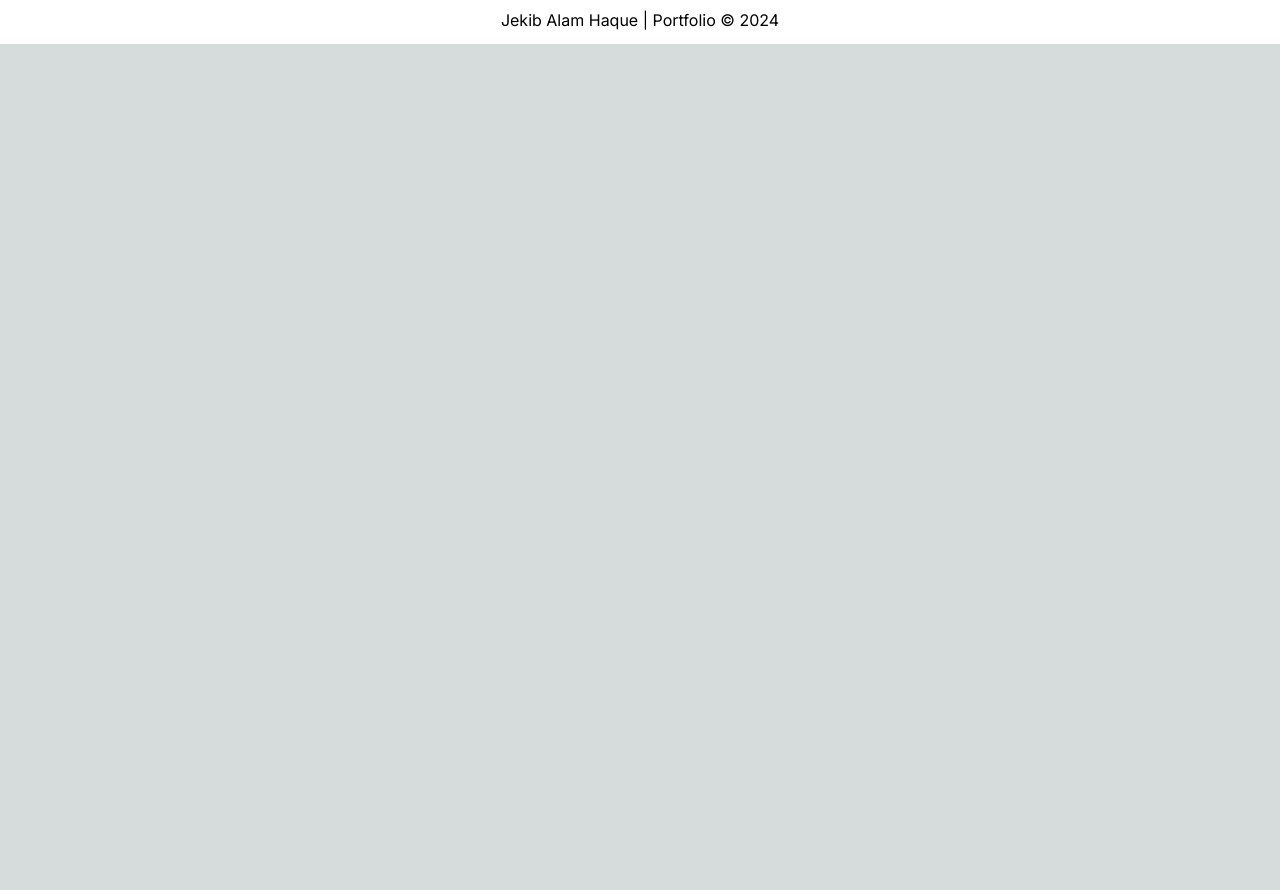
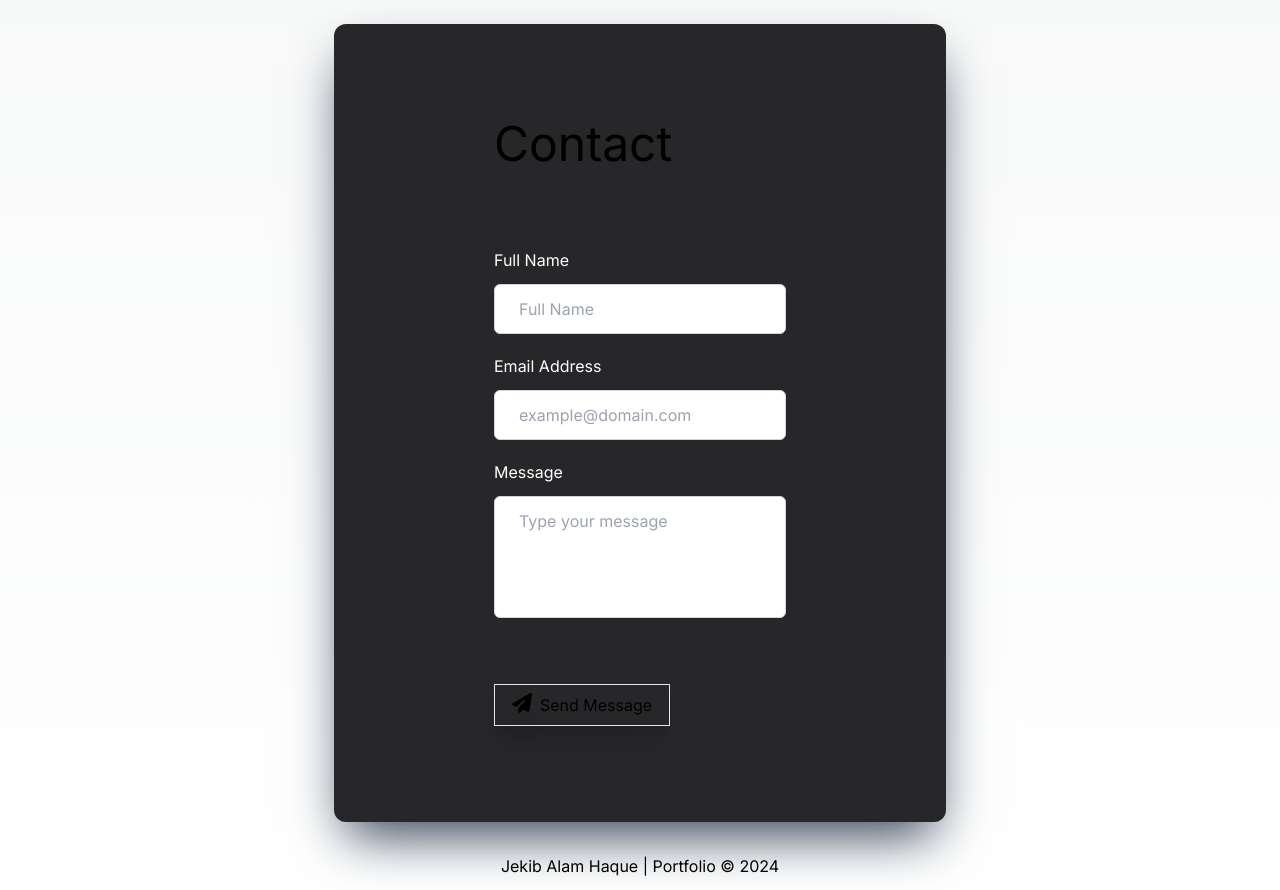
Before and after one commit to jekuuu/portfolio-nextjs, a Next.js app: page / in a window 1280 px wide. Shown: the part 4740-5630 px from the top of the page. Before the commit the page ends 4784 px from the top, so only its background shows below. Built offline with nearby package versions, Linux system fonts and the light colour scheme.

Commit message:
Added contact us page and logics

```diff
--- /dev/null
+++ b/app/api/email/route.ts
@@ -0,0 +1,52 @@
+import { NextResponse, type NextRequest } from "next/server";
+import nodemailer from "nodemailer";
+import Mail from "nodemailer/lib/mailer";
+
+export async function POST(request: NextRequest) {
+  const { email, name, message } = await request.json();
+
+  const transport = nodemailer.createTransport({
+    service: "gmail",
+    /*
+      setting service as 'gmail' is same as providing these setings:
+
+      host: "smtp.gmail.com",
+      port: 465,
+      secure: true
+
+      If you want to use a different email provider other than gmail, you need to provide these manually.
+      Or you can go use these well known services and their settings at
+      https://github.com/nodemailer/nodemailer/blob/master/lib/well-known/services.json
+  */
+    auth: {
+      user: process.env.MY_EMAIL,
+      pass: process.env.MY_PASSWORD,
+    },
+  });
+
+  const mailOptions: Mail.Options = {
+    from: process.env.MY_EMAIL,
+    to: process.env.MY_EMAIL,
+    // cc: email, (uncomment this line if you want to send a copy to the sender)
+    subject: `Message from ${name} (${email})`,
+    text: message,
+  };
+
+  const sendMailPromise = () =>
+    new Promise<string>((resolve, reject) => {
+      transport.sendMail(mailOptions, function (err) {
+        if (!err) {
+          resolve("Email sent");
+        } else {
+          reject(err.message);
+        }
+      });
+    });
+
+  try {
+    await sendMailPromise();
+    return NextResponse.json({ message: "Email sent" });
+  } catch (err) {
+    return NextResponse.json({ error: err }, { status: 500 });
+  }
+}
--- a/app/components/sections/Contact.tsx
+++ b/app/components/sections/Contact.tsx
@@ -1,7 +1,113 @@
-import React from "react";
+"use client";
 
-const Contact = () => {
-  return <div>Contact</div>;
+import { apiEndpoint } from "@/app/constants";
+import { faPaperPlane } from "@fortawesome/free-solid-svg-icons";
+import { FontAwesomeIcon } from "@fortawesome/react-fontawesome";
+import { motion } from "framer-motion";
+import { FC } from "react";
+import { useForm } from "react-hook-form";
+import { toast, ToastContainer } from "react-toastify";
+import "react-toastify/dist/ReactToastify.css";
+
+export type FormData = {
+  name: string;
+  email: string;
+  message: string;
+};
+
+const Contact: FC = () => {
+  const { register, handleSubmit, reset, formState } = useForm<FormData>();
+
+  function onSubmit(data: FormData) {
+    fetch(apiEndpoint, {
+      method: "POST",
+      body: JSON.stringify(data),
+    })
+      .then((res) => res.json())
+      .then((response) => {
+        toast.success("Email Sent !", {
+          position: toast.POSITION.TOP_RIGHT,
+          theme: "dark",
+        });
+        reset();
+      })
+      .catch((err) => {
+        reset();
+        toast.error("Email Servers are busy having some party!", {
+          position: toast.POSITION.TOP_RIGHT,
+          theme: "dark",
+        });
+      });
+  }
+
+  return (
+    <section className="md:mt-12 mx-7 mt-20 flex flex-col items-center">
+      <form
+        onSubmit={handleSubmit(onSubmit)}
+        className="bg-zinc-800 px-40 py-24 lg:w-2/4 shadow-2xl shadow-slate-700 rounded-xl"
+      >
+        <motion.h2
+          className="text-5xl"
+          initial={{ opacity: 0, x: -100 }}
+          whileInView={{
+            opacity: 1,
+            x: 0,
+            transition: {
+              type: "spring",
+            },
+          }}
+        >
+          Contact
+        </motion.h2>
+        <div className="mb-5 mt-20">
+          <label htmlFor="name" className="mb-3 block text-base text-white">
+            Full Name
+          </label>
+          <input
+            type="text"
+            placeholder="Full Name"
+            className="w-full rounded-md border border-gray-300 bg-white py-3 px-6 text-base text-gray-700 outline-none focus:border-purple-500 focus:shadow-md"
+            {...register("name", { required: true })}
+          />
+        </div>
+        <div className="mb-5">
+          <label htmlFor="email" className="mb-3 block text-base text-white">
+            Email Address
+          </label>
+          <input
+            type="email"
+            placeholder="example@domain.com"
+            className="w-full rounded-md border border-gray-300 bg-white py-3 px-6 text-base text-gray-700 outline-none focus:border-purple-500 focus:shadow-md"
+            {...register("email", { required: true })}
+          />
+        </div>
+        <div className="mb-5">
+          <label htmlFor="message" className="mb-3 block text-base text-white">
+            Message
+          </label>
+          <textarea
+            rows={4}
+            placeholder="Type your message"
+            className="w-full resize-none rounded-md border border-gray-300 bg-white py-3 px-6 text-base text-gray-700 outline-none focus:border-purple-500 focus:shadow-md"
+            {...register("message", { required: true })}
+          ></textarea>
+        </div>
+        <div>
+          <motion.button
+            className="mt-10 border p-2 shadow-xl w-44 hover:shadow-slate-700 hover:scale-105"
+            whileTap={{ scale: 0.85 }}
+          >
+            <FontAwesomeIcon
+              icon={faPaperPlane}
+              className="text-xl shadow-xl hover:shadow-slate-700 hover:scale-110 mr-2"
+            />
+            Send Message
+          </motion.button>
+        </div>
+      </form>
+      <ToastContainer />
+    </section>
+  );
 };
 
 export default Contact;
--- a/app/constants/index.ts
+++ b/app/constants/index.ts
@@ -1,3 +1,5 @@
+export const apiEndpoint = "/api/email";
+
 export const technologies = [
   { id: 1, name: "React JS", icon: "/images/tech/react.png" },
   { id: 2, name: "Redux Toolkit", icon: "/images/tech/redux.png" },
--- a/app/layout.tsx
+++ b/app/layout.tsx
@@ -5,6 +5,12 @@ import Footer from "./components/Footer";
 import Navbar from "./components/Navbar";
 
 import "./globals.css";
+// The following import prevents a Font Awesome icon server-side rendering bug,
+// where the icons flash from a very large icon down to a properly sized one:
+import "@fortawesome/fontawesome-svg-core/styles.css";
+// Prevent fontawesome from adding its CSS since we did it manually above:
+import { config } from "@fortawesome/fontawesome-svg-core";
+config.autoAddCss = false; /* eslint-disable import/first */
 
 const inter = Inter({ subsets: ["latin"] });
 
--- a/app/page.tsx
+++ b/app/page.tsx
@@ -13,7 +13,7 @@ export default function Home() {
       <AboutSection />
       <SkillsSection />
       <ExperienceSection />
-      {/* <ContactSection /> */}
+      <ContactSection />
     </main>
   );
 }
--- a/package.json
+++ b/package.json
@@ -13,11 +13,15 @@
     "@fortawesome/free-brands-svg-icons": "^6.5.1",
     "@fortawesome/free-solid-svg-icons": "^6.5.1",
     "@fortawesome/react-fontawesome": "^0.2.0",
+    "@types/nodemailer": "^6.4.14",
     "@vercel/analytics": "^1.1.1",
     "framer-motion": "^10.16.16",
     "next": "14.0.3",
+    "nodemailer": "^6.9.7",
     "react": "^18",
     "react-dom": "^18",
+    "react-hook-form": "^7.49.2",
+    "react-toastify": "^9.1.3",
     "react-vertical-timeline-component": "^3.6.0"
   },
   "devDependencies": {
```
Also changed, not shown: 2 other files (tests, documents, lock files or other folders).
